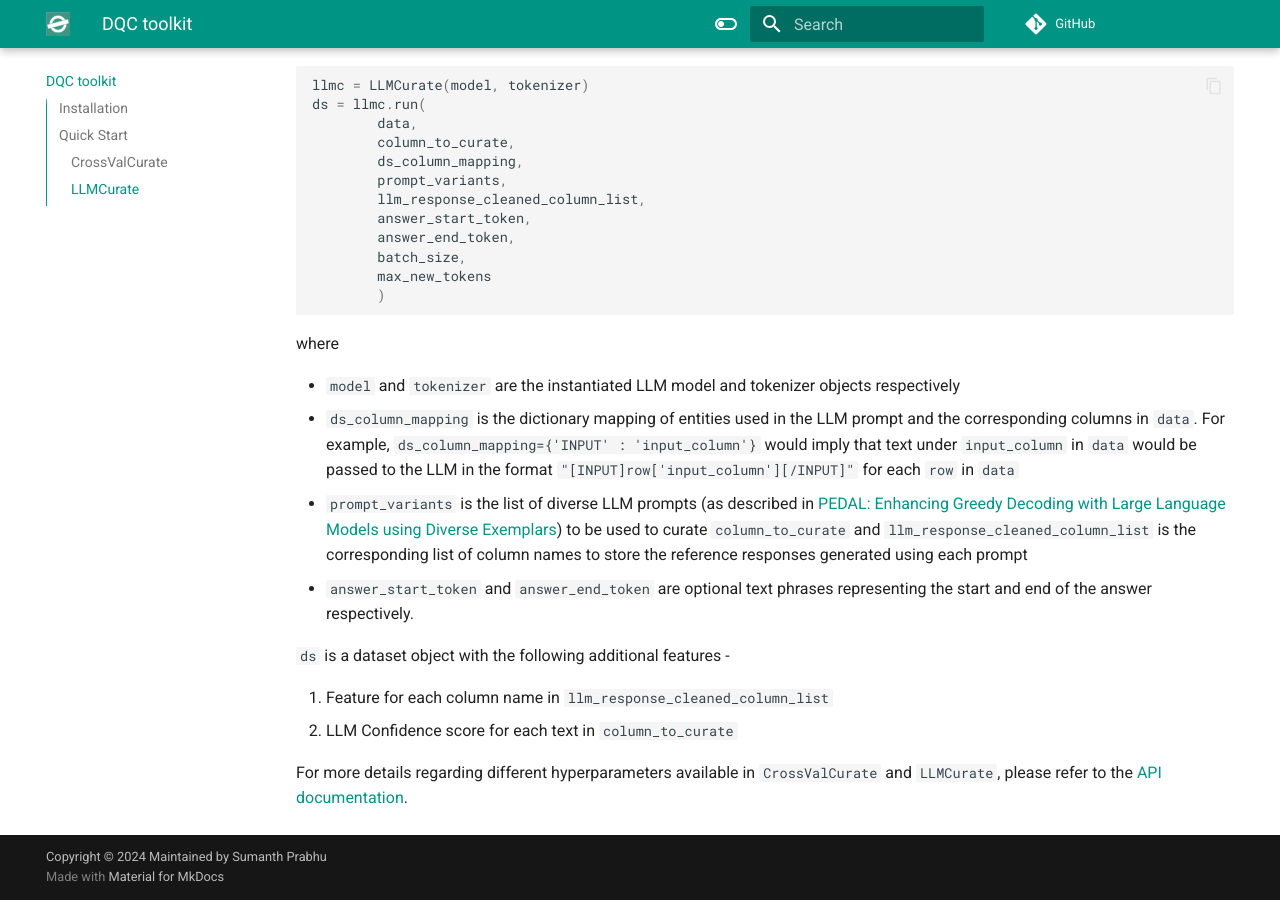
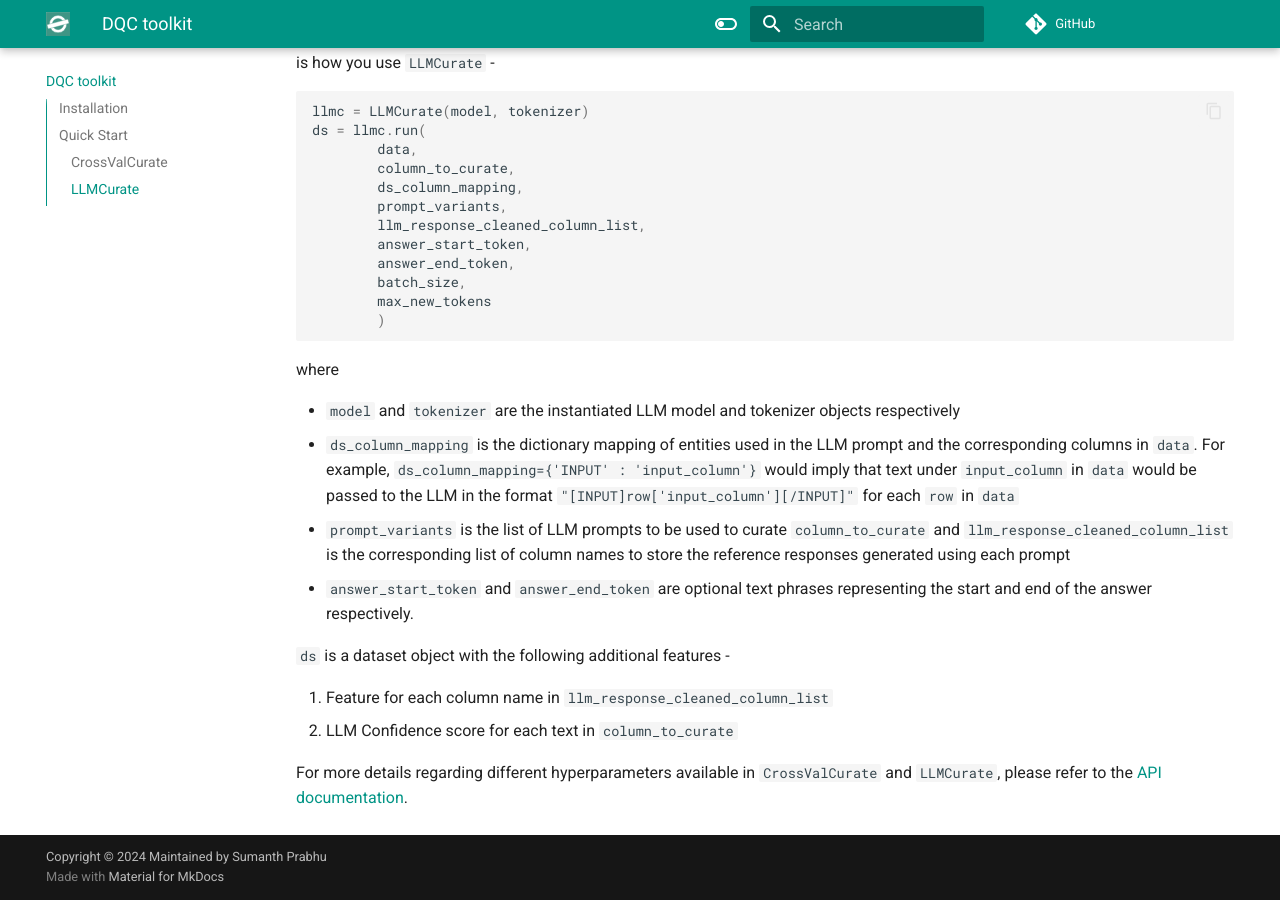
Before and after one commit to sumanthprabhu/DQC-Toolkit, an MkDocs documentation site: the page built from docs/index.md, in a window 1280 px wide and 900 px high, scrolled down 1363 px. Built offline with MkDocs 1.6.1 and Material for MkDocs 9.7.7, drawn with Linux system fonts in a browser that asks for light colours; comment, search, counter and statistics services are not loaded; the version menu is left out; some of the changed text lies outside the part shown.

Commit message:
Update docs (#14)
* Update docs
- Presentation changes to index.md

```diff
--- a/docs/index.md
+++ b/docs/index.md
@@ -52,7 +52,7 @@ where
 
 * `model` and `tokenizer` are the instantiated LLM model and tokenizer objects respectively
 * `ds_column_mapping` is the dictionary mapping of entities used in the LLM prompt and the corresponding columns in `data`. For example, `ds_column_mapping={'INPUT' : 'input_column'}` would imply that text under `input_column` in `data` would be passed to the LLM in the format `"[INPUT]row['input_column'][/INPUT]"` for each `row` in `data`
-* `prompt_variants` is the list of diverse LLM prompts (as described in [PEDAL: Enhancing Greedy Decoding with Large Language Models using Diverse Exemplars](https://arxiv.org/abs/2408.08869)) to be used to curate `column_to_curate` and `llm_response_cleaned_column_list` is the corresponding list of column names to store the reference responses generated using each prompt
+* `prompt_variants` is the list of LLM prompts to be used to curate `column_to_curate` and `llm_response_cleaned_column_list` is the corresponding list of column names to store the reference responses generated using each prompt
 * `answer_start_token` and `answer_end_token` are optional  text phrases representing the start and end of the answer respectively.
 
 `ds` is a dataset object with the following additional features -
```
Also changed, not shown: other parts of docs/index.md (+1 -1 lines).
